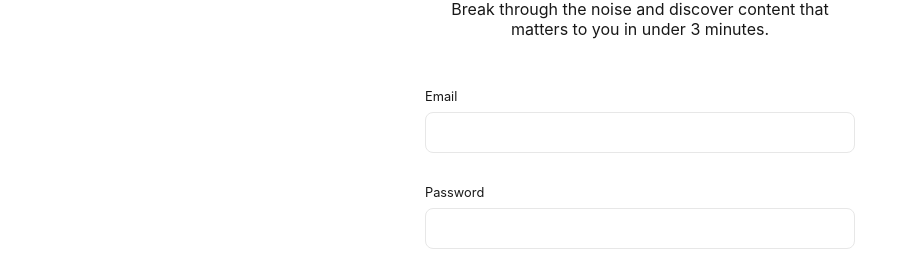
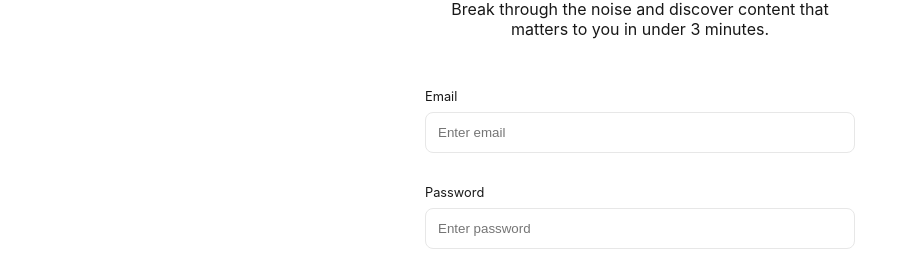
Before and after one commit to friilancer/breach, a Next.js app: page /login in a window 1280 px wide. Shown: the part 726-1005 px from the top of the page, without its empty margins (0-908 px from the left). Built offline with nearby package versions, Linux system fonts and the light colour scheme.

Commit message:
fix: use client, feat: input component

```diff
--- a/app/home/page.js
+++ b/app/home/page.js
@@ -1,3 +1,4 @@
+'use client'
 import Head from 'next/head';
 import styles from '../../styles/Home.module.css';
 
--- a/app/login/page.js
+++ b/app/login/page.js
@@ -1,8 +1,24 @@
+'use client'
 import Head from 'next/head';
 import styles from '../../styles/Login.module.css';
 import Nav from '../../components/nav'
+import Input from '../../components/input';
+import { useState } from 'react';
 
 export default function Login() {
+  const [email, setEmail] = useState('')
+  const [password, setPassword] = useState('')
+
+  const handleSubmit = (e) => {
+      e.preventDefault()
+
+  }
+  const onChangeEmail = (e) => {
+    setEmail(e.target.value)
+  }
+  const onChangePassword = (e) => {
+    setPassword(e.target.value)
+  }
   return (
     <div className={styles.container}>
       <Head>
@@ -24,17 +40,27 @@ export default function Login() {
               Break through the noise and discover content that matters to you in under 3 minutes.
             </h6>
             <div className={styles.form__main}>
-              <div className={styles.form__group}>
-                <label className={styles.form__group__label} htmlFor="email">Email</label>
-                <input className={styles.form__group__input}  type="email" id="email" required />
-              </div>
-              <div className={styles.form__group}>
-                <label className={styles.form__group__label} htmlFor="password">Password</label>
-                <input  className={styles.form__group__input} type="password" id="password" required/>
-              </div>
+                <Input
+                  type="email"
+                  id="email"
+                  required={true}
+                  placeholder="Enter email"
+                  label="Email"
+                  value={email}
+                  onChange={onChangeEmail}
+                />
+              <Input
+                  type="password"
+                  id="password"
+                  required={true}
+                  placeholder="Enter password"
+                  label="Password"
+                  value={password}
+                  onChange={onChangePassword}
+                />
               <button className={`btn btn__primary btn__wide`} type="submit">Continue</button>
-              <div className={styles.form__group__account_status}>
-                <p className={styles.account_status__text}>
+              <div>
+                <p className={styles.status__text}>
                   Already have an account? <a href="#">Log in</a>
                 </p>
             </div>
--- a/app/onboarding/page.js
+++ b/app/onboarding/page.js
@@ -1,3 +1,4 @@
+'use client'
 import Head from 'next/head';
 import styles from '../../styles/Onboarding.module.css';
 import Nav from '../../components/nav'
--- a/app/page.js
+++ b/app/page.js
@@ -1,3 +1,4 @@
+'use client'
 import Head from 'next/head';
 import styles from '../styles/Index.module.css';
 import Nav from '../components/nav'
--- a/app/welcome/page.js
+++ b/app/welcome/page.js
@@ -1,3 +1,4 @@
+'use client'
 import Head from 'next/head';
 import Nav from '../../components/nav';
 import styles from './Welcome.module.css';
--- /dev/null
+++ b/components/input/Index.module.css
@@ -0,0 +1,24 @@
+.input{
+    padding: 12px;
+    border-radius: 8px;
+    font-weight: 400;
+    text-align: left;
+    border: 1px solid var(--gray-200);
+}
+
+.input:focus{
+    outline: none;
+}
+
+.form__group{
+    display: flex;
+    flex-direction: column;
+    gap: 8px;
+    width: 100%;
+}
+
+.label{
+    font-size: 0.8rem;
+    color: var(--gray-900);
+    text-align: left;
+}
--- /dev/null
+++ b/components/input/index.js
@@ -0,0 +1,36 @@
+import styles from './Index.module.css'
+
+const Input = ({
+    type = 'text',
+    id = '',
+    required = false,
+    placeholder = '',
+    label = '',
+    value = '',
+    onChange = () => {}
+
+}) => {
+    return (
+        (
+            <div className={styles.form__group}>
+                {
+                    label ? (
+                        <label className={styles.label} htmlFor={id}>{label}</label>
+                    ) : null
+                }
+                <input
+                    className={styles.input}
+                    type={type}
+                    id={id}
+                    name={id}
+                    required={required}
+                    placeholder={placeholder}
+                    value={value}
+                    onChange={onChange}
+                />
+            </div>
+        )
+    );
+}
+
+export default Input;
--- a/styles/Login.module.css
+++ b/styles/Login.module.css
@@ -48,37 +48,12 @@ xl (1280px);
     margin: 2.5rem auto 20vh;
 }
 
-.form__group{
-    display: flex;
-    flex-direction: column;
-    gap: 8px;
-    width: 100%;
-}
-
-.form__group__label{
-    font-size: 0.8rem;
-    color: var(--gray-900);
-    text-align: left;
-}
-
-.form__group__input{
-    padding: 12px;
-    border-radius: 8px;
-    font-weight: 400;
-    text-align: left;
-    border: 1px solid var(--gray-200);
-}
-
-.form__group__input:focus{
-    outline: none;
-}
-
-.account_status__text{
+.status__text{
     font-size: 0.9rem;
     color: var(--gray-900);
 }
 
-.account_status__text a{
+.status__text a{
     text-decoration: underline;
 }
 
```
